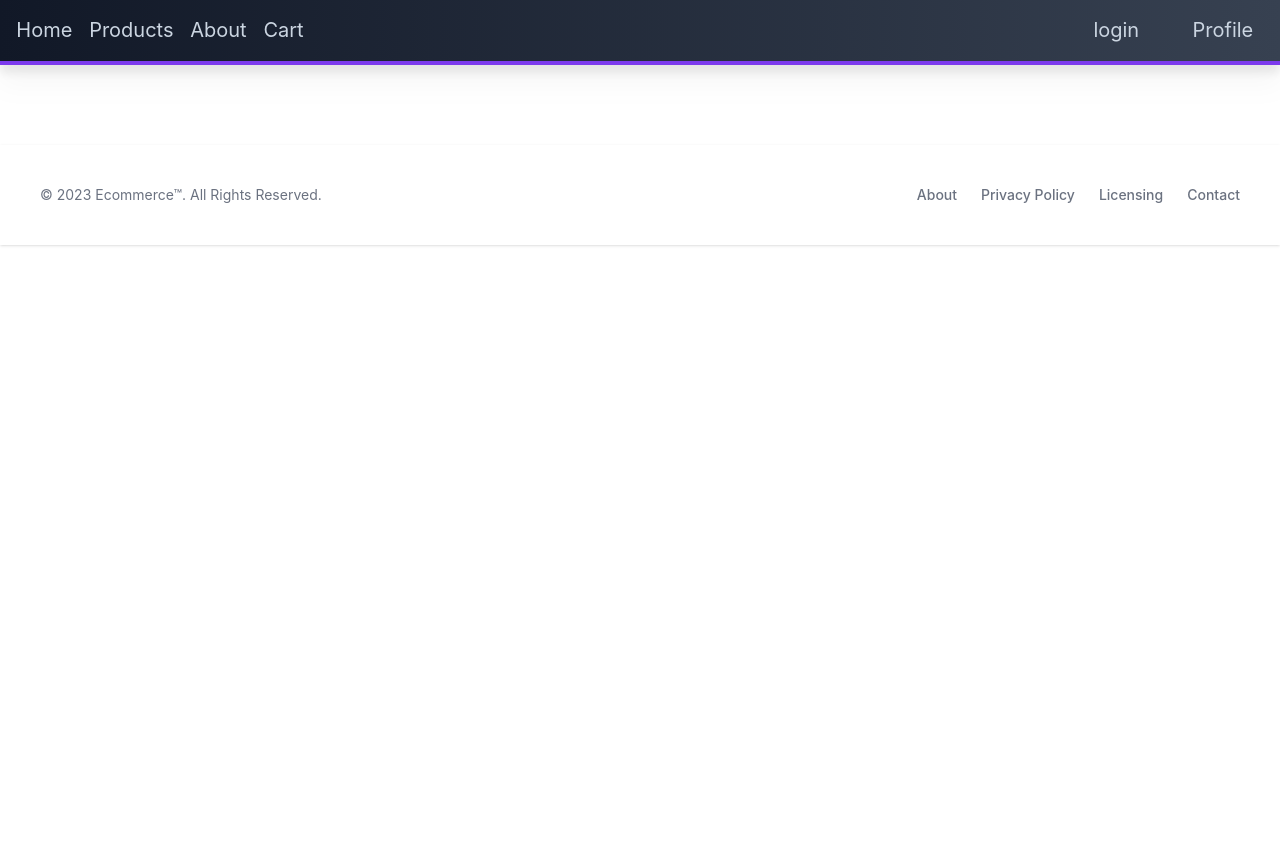
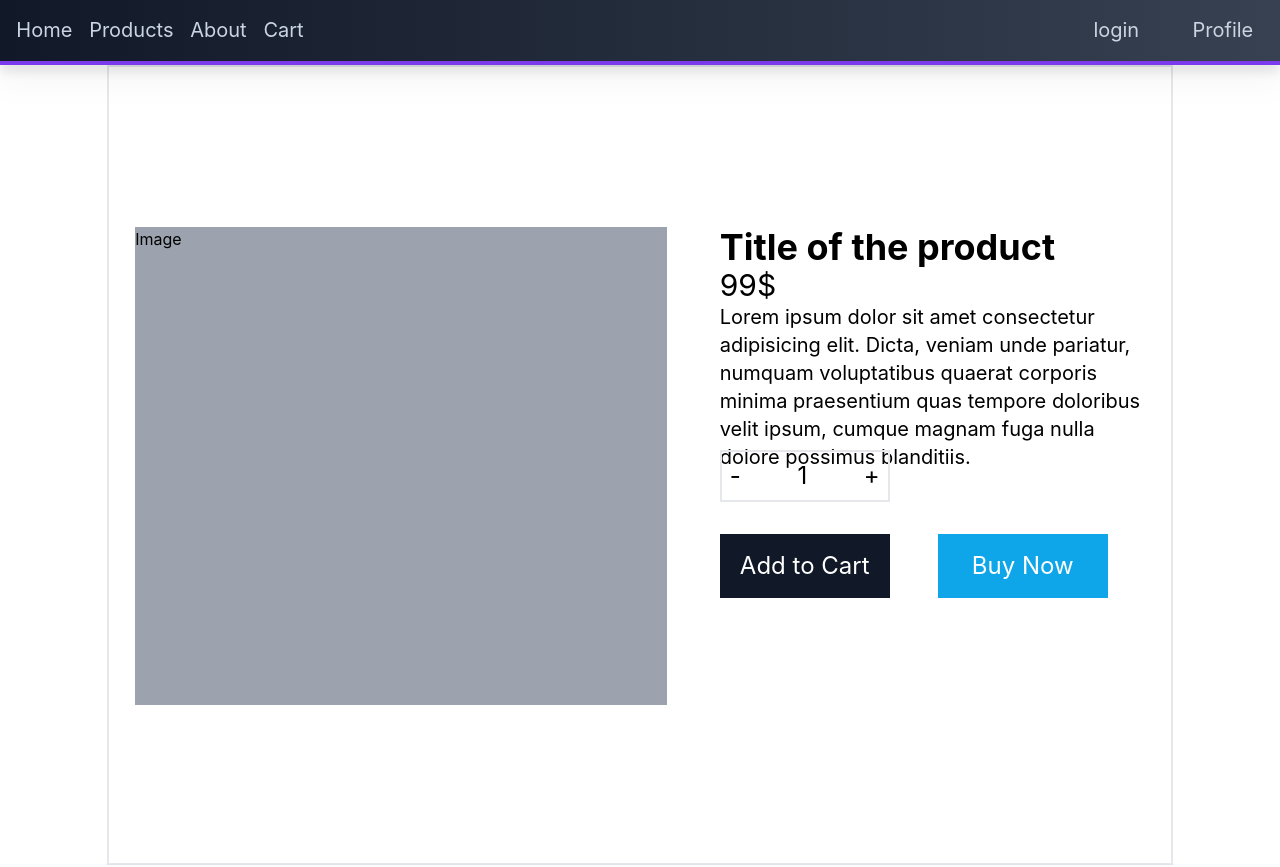
Before and after one commit to WajahatFit/new-app, a React (Create React App) app: page /details in a window 1280 px wide. Shown: the top 867 px of the page. Before the commit the page ends 800 px from the top, so only its background shows below. Built offline with nearby package versions, Linux system fonts and the light colour scheme.

Commit message:
adds product, productDetails

```diff
--- a/src/App.tsx
+++ b/src/App.tsx
@@ -9,6 +9,7 @@ import Checkout from "./pages/Checkout";
 import "./App.css";
 import Login from "../src/pages/auth/Login";
 import Signup from "./pages/auth/Signup";
+import ProductDetails from "./pages/ProductDetails";
 
 const App = () => {
   return (
@@ -24,6 +25,7 @@ const App = () => {
           <Route path="/signup" element={<Signup />} />
           <Route path="/login" element={<Login />} />
           <Route path="/shop" element={<Shop />} />
+          <Route path="/details" element={<ProductDetails />} />
         </Routes>
         <Footer />
       </BrowserRouter>
--- a/src/components/ProductCard.tsx
+++ b/src/components/ProductCard.tsx
@@ -1,17 +1,20 @@
-import productImg from "../images/netflix-logo-png-2562.png";
+import { NavLink } from "react-router-dom";
 
 export default function ProductCard(props: any) {
   return (
     <div className="flex flex-col h-96 w-96 p-4">
-      <img
-        src={props.img}
-        alt="product-img"
-        className="h-80 w-96 p-4 border mx-auto object-cover rounded-xl"
-      />
-      <div className="flex justify-between p-2 mt-4 text-lg">
-        <h3>{props.title}</h3>
-        <span>{props.price}</span>
-      </div>
+      <NavLink to="/details">
+        <img
+          src={props.img}
+          alt="product-img"
+          className="h-80 w-96 p-4 border-2 border-violet-400 mx-auto object-cover rounded-xl"
+        />
+
+        <div className="flex justify-between p-2 text-lg">
+          <h3 className="font-bold">{props.title}</h3>
+          <span>{props.price}$</span>
+        </div>
+      </NavLink>
     </div>
   );
 }
--- a/src/components/footer.tsx
+++ b/src/components/footer.tsx
@@ -2,7 +2,7 @@ import { Link } from "react-router-dom";
 
 const Footer = () => {
   return (
-    <footer className="bottom-0 left-0 right-0 mt-20 p-6 shadow dark:bg-gray-800">
+    <footer className="bottom-0 left-0 right-0 p-6 shadow dark:bg-gray-800">
       <div className=" w-full mx-auto max-w-screen-xl p-4 md:flex md:items-center md:justify-between">
         <span className=" text-sm text-gray-500 sm:text-center dark:text-gray-400">
           © 2023{" "}
--- a/src/pages/About.tsx
+++ b/src/pages/About.tsx
@@ -3,8 +3,8 @@ import { NavLink } from "react-router-dom";
 
 const AboutPage = () => {
   return (
-    <div className="h-full my-auto items-center pt-8 tracking-wide">
-      <div className="shadow-lg rounded-md flex flex-col justify-betweens items-center space-y-12 pb-12">
+    <div className="items-center pt-8 tracking-wide bg-gradient-to-b from-gray-900 to-gray-600 bg-gradient-to-r h-screen ">
+      <div className="bg-gradient-to-b from-gray-900 to-gray-600 bg-gradient-to-r h-full rounded-md flex flex-col justify-between items-center space-y-12 pb-12">
         <h1 className="font-bold text-4xl bg-clip-text text-transparent bg-gradient-to-l from-gray-100 to-gray-400 text-center">
           About Us
         </h1>
@@ -15,7 +15,7 @@ const AboutPage = () => {
           products and exceptional service, we aim to redefine the way you shop
           online.
         </p>
-        <p className="text-xl text-gray-300 border-r-4 h-1/8 w-4/5 pt-4 px-4 leading-loose">
+        <p className="text-xl text-gray-300 border-l-4 h-1/8 w-4/5 pt-4 px-4 leading-loose">
           Our commitment to innovation and customer satisfaction sets us apart.
           We believe in the power of a great shopping experience, and our team
           works tirelessly to bring you the latest trends and timeless classics,
--- /dev/null
+++ b/src/pages/ProductDetails.tsx
@@ -0,0 +1,38 @@
+import React from "react";
+
+export default function ProductDetails() {
+  return (
+    <div className="h-screen w-5/6 border-2 mx-auto font-sans">
+      <div className="flex h-4/5 w-full my-40 justify-around ">
+        <div className="h-3/4 w-2/4 bg-gray-400">Image</div>
+        <div className="flex flex-col items-start space-y-8 h-2/4 w-2/5">
+          <div className="flex flex-col justify-around h-3/5">
+            <h2 className="text-4xl font-bold">Title of the product</h2>
+            <span className="text-3xl">99$</span>
+            <p className="text-xl">
+              Lorem ipsum dolor sit amet consectetur adipisicing elit. Dicta,
+              veniam unde pariatur, numquam voluptatibus quaerat corporis minima
+              praesentium quas tempore doloribus velit ipsum, cumque magnam fuga
+              nulla dolore possimus blanditiis.
+            </p>
+          </div>
+
+          <div className="border-2 w-2/5 flex justify-between p-2 text-2xl">
+            <span>-</span>
+            <span>1</span>
+            <span>+</span>
+          </div>
+
+          <div className="flex items-start gap-12 w-full text-2xl">
+            <button className="w-2/5 pointer p-4 bg-gray-900 text-white">
+              Add to Cart
+            </button>
+            <button className="w-2/5 pointer p-4 bg-sky-500 text-white">
+              Buy Now
+            </button>
+          </div>
+        </div>
+      </div>
+    </div>
+  );
+}
--- a/src/pages/landing.tsx
+++ b/src/pages/landing.tsx
@@ -7,7 +7,7 @@ import paypal from "../images/paypal-logo-png-2117.png";
 
 const Landing = () => {
   return (
-    <div className="font-serif h-screen w-screen pt-20 flex flex-col justify-around">
+    <div className="font-serif h-screen w-screen pt-20 mb-20 flex flex-col justify-around">
       <div className="flex flex-col items-center justify-between text-6xl tracking-wide mb-12">
         <span className="font-bold bg-clip-text text-transparent bg-gradient-to-l from-gray-400 to-gray-600">
           Your Ultimate E-commerce Destination
@@ -28,7 +28,7 @@ const Landing = () => {
         {/* <img src={} alt="ecommerce web" className="w-full h-full" /> */}
       </div>
 
-      <div className="h-52 border-l-4 border-violet-600 bg-gradient-to-l from-gray-300 to-gray-900">
+      <div className="h-52 border-l-4 border-violet-600">
         <div className="w-5/6 mx-auto flex justify-around items-center h-full">
           <img className="h-16" src={netflix} alt="netflix" />
           <img className="h-16" src={periscop} alt="periscop" />
--- a/src/pages/shop.tsx
+++ b/src/pages/shop.tsx
@@ -14,8 +14,8 @@ const Shop = () => {
   });
 
   return (
-    <div className="flex flex-col items-end font-sans">
-      <div className="text-gray-400 border w-full bg-gray-800 flex flex-col items-start pt-8 pb-8 px-6 space-y-8 justify-around shdow-xl">
+    <div className="flex flex-col items-start font-sans bg-[conic-gradient(at_top,_var(--tw-gradient-stops))] from-gray-900 via-gray-100 to-gray-900">
+      <div className="text-gray-400 border-2 w-full bg-gray-800 flex flex-col items-start pt-8 pb-8 px-6 space-y-8 justify-around shadow-xl">
         <h3 className="text-4xl font-bold tracking-wide">Explore Excellence</h3>
         <p className="text-xl w-2/4">
           From sleek tech to timeless classics, find the perfect blend of style
@@ -23,8 +23,19 @@ const Shop = () => {
           because quality matters.
         </p>
       </div>
-      <div className="flex flex-wrap w-3/4 border border-red-500 mt-16 mb-12 ">
-        {product ? product : <h1>No products available from Db</h1>}
+      <div className="flex flex-col items-start p-4 mt-20 w-full">
+        <div className="flex items-center justify-around border-4 border-violet-600 h-16 w-56 mx-4">
+          <label htmlFor="sort" className="text-gray-500 text-lg">
+            Sort By
+          </label>
+
+          <select id="sort" className="text-lg font-bold">
+            <option value="price">Price</option>
+          </select>
+        </div>
+        <div className="flex flex-wrap justify-between">
+          {product ? product : <h1>No products available from Db</h1>}
+        </div>
       </div>
     </div>
   );
```
